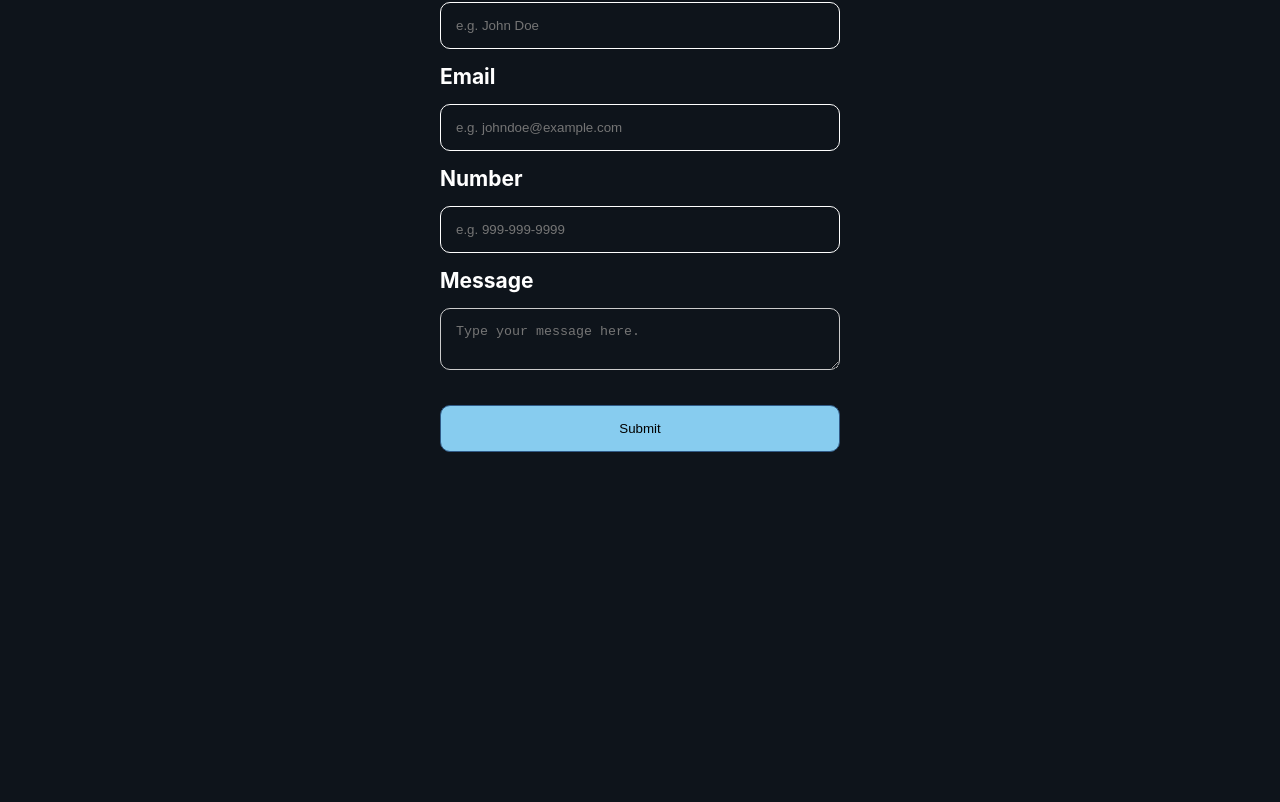
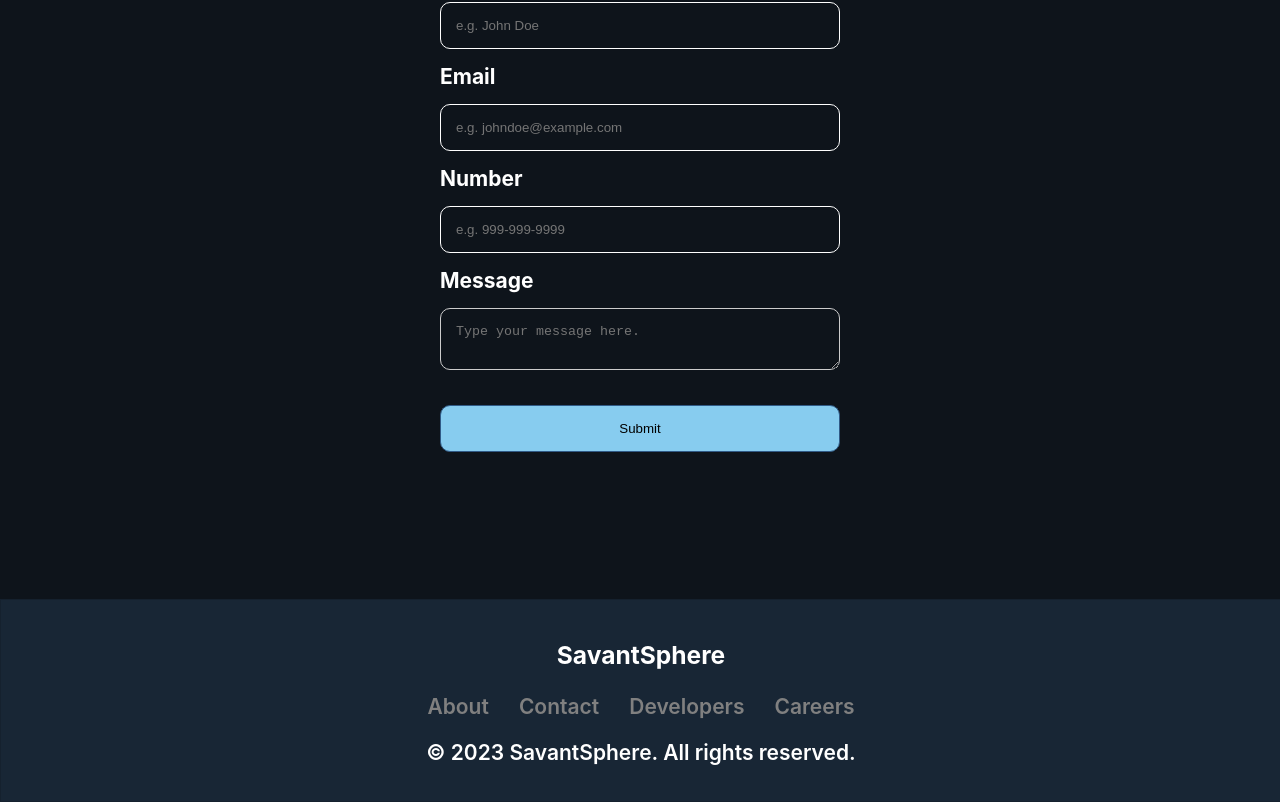
Before and after one commit to Norikaz/SavantSphere, a React (Create React App) app: page /contact in a window 1280 px wide. Shown: the part 264-1066 px from the top of the page. Before the commit the page ends 863 px from the top, so only its background shows below. Built offline with nearby package versions, Linux system fonts and the light colour scheme; a web font is replaced by a local one.

Commit message:
added footer to all pages

```diff
--- /dev/null
+++ b/src/components/Footer/index.tsx
@@ -0,0 +1,29 @@
+import React from 'react'
+import './styles/index.css'
+import { Link } from 'react-router-dom'
+import { ROUTES } from '../../root/routes-constants'
+
+const Footer = () => {
+	return (
+		<div className="footer-container">
+			<h3>SavantSphere</h3>
+			<ul className="footer-links">
+				<li>
+					<Link to={'/'}>About</Link>
+				</li>
+				<li>
+					<Link to={ROUTES.CONTACT_PAGE}>Contact</Link>
+				</li>
+				<li>
+					<Link to={'/'}>Developers</Link>
+				</li>
+				<li>
+					<Link to={'/'}>Careers</Link>
+				</li>
+			</ul>
+			<p>&copy; {new Date().getFullYear()} SavantSphere. All rights reserved.</p>
+		</div>
+	)
+}
+
+export default Footer
--- /dev/null
+++ b/src/components/Footer/styles/index.css
@@ -0,0 +1,31 @@
+.footer-container {
+	background-color: #182635;
+	color: #fff;
+	text-align: center;
+	/* position: fixed; */
+	bottom: 0;
+	width: 100%;
+	/* left: 0; */
+	z-index: 9999;
+	padding: 15px 0;
+	border: 1px #15212e solid;
+}
+
+.footer-links {
+	list-style-type: none;
+	padding: 0;
+}
+
+.footer-links li {
+	display: inline-block;
+	margin: 0 15px;
+}
+
+.footer-links a {
+	color: grey;
+	text-decoration: none;
+}
+
+.footer-links a:hover {
+	text-decoration: underline;
+}
--- a/src/components/Forms/SignUpForm/styles/index.css
+++ b/src/components/Forms/SignUpForm/styles/index.css
@@ -1,6 +1,6 @@
 .sign-up-container {
 	width: 400px;
-	margin: 7em auto;
+	margin: 9.1em auto;
 	text-align: left;
 }
 
--- a/src/index.css
+++ b/src/index.css
@@ -29,3 +29,9 @@ strong {
 code {
 	font-family: source-code-pro, Menlo, Monaco, Consolas, 'Courier New', monospace;
 }
+
+.navbar-spacing-global {
+	margin-top: 8em;
+	color: transparent;
+	user-select: none;
+}
--- a/src/pages/AndrewNorik/DevTeamOne.tsx
+++ b/src/pages/AndrewNorik/DevTeamOne.tsx
@@ -1,13 +1,14 @@
-import React from 'react';
-import AboutMe from '../../components/AboutMeAll/AboutMeNZ';
-import AboutMeAG from '../../components/AboutMeAll/AboutMeAG';
-import Carousel from '../../components/ui/Carousel';
-import TechStackDialog from '../../components/ui/TechStackDialog';
-import ExperienceAG from '../../components/AboutMeAll/ExperienceAG';
-import TechStackAG from '../../components/AboutMeAll/TechStackAG';
-import AGspacer from '../../components/AboutMeAll/AGspacer';
+import React from 'react'
+import AboutMe from '../../components/AboutMeAll/AboutMeNZ'
+import AboutMeAG from '../../components/AboutMeAll/AboutMeAG'
+import Carousel from '../../components/ui/Carousel'
+import TechStackDialog from '../../components/ui/TechStackDialog'
+import ExperienceAG from '../../components/AboutMeAll/ExperienceAG'
+import TechStackAG from '../../components/AboutMeAll/TechStackAG'
+import AGspacer from '../../components/AboutMeAll/AGspacer'
+import Footer from '../../components/Footer'
 
-import './styles/index.css';
+import './styles/index.css'
 
 const DevTeamOne = () => (
 	<>
@@ -22,7 +23,8 @@ const DevTeamOne = () => (
 		</div>
 		<ExperienceAG />
 		<TechStackAG />
+		<Footer />
 	</>
-);
+)
 
-export default DevTeamOne;
+export default DevTeamOne
--- a/src/pages/BestMatchPage/index.tsx
+++ b/src/pages/BestMatchPage/index.tsx
@@ -1,29 +1,30 @@
-import React, { useState } from 'react';
-import { Button } from '../../components/ui/button';
-import PartOne from '../../components/Forms/BestMatchForms/PartOne';
-import PartTwo from '../../components/Forms/BestMatchForms/PartTwo';
-import ProgressBar from '../../components/ui/ProgressBar';
+import React, { useState } from 'react'
+import { Button } from '../../components/ui/button'
+import PartOne from '../../components/Forms/BestMatchForms/PartOne'
+import PartTwo from '../../components/Forms/BestMatchForms/PartTwo'
+import ProgressBar from '../../components/ui/ProgressBar'
+import Footer from '../../components/Footer'
 
-import './styles/index.css';
+import './styles/index.css'
 
-const MAX_SLIDES = 2;
-const MIN_SLIDES = 1;
+const MAX_SLIDES = 2
+const MIN_SLIDES = 1
 
 const BestMatchPage = () => {
-	const [step, setStep] = useState(1);
+	const [step, setStep] = useState(1)
 	const [formOneOptions, setFormOneOptions] = useState({
 		skill: '',
 		description: '',
-	});
-	const [timeFrame, setTimeFrame] = useState('1');
+	})
+	const [timeFrame, setTimeFrame] = useState('1')
 
 	const onPrevSlide = () => {
-		setStep(step - 1);
-	};
+		setStep(step - 1)
+	}
 
 	const onNextSlide = () => {
-		setStep(step + 1);
-	};
+		setStep(step + 1)
+	}
 
 	return (
 		<>
@@ -33,38 +34,22 @@ const BestMatchPage = () => {
 					<ProgressBar value={`${step == 1 ? '50' : '100'}`} />
 				</header>
 				<form className="form-step-container">
-					{step == 1 && (
-						<PartOne
-							setFormOneOptions={setFormOneOptions}
-							formOptions={formOneOptions}
-						/>
-					)}
-					{step == 2 && (
-						<PartTwo setTimeFrame={setTimeFrame} timeFrame={timeFrame} />
-					)}
+					{step == 1 && <PartOne setFormOneOptions={setFormOneOptions} formOptions={formOneOptions} />}
+					{step == 2 && <PartTwo setTimeFrame={setTimeFrame} timeFrame={timeFrame} />}
 					<div className="step-controller">
-						<Button
-							className="match-form-btn"
-							onClick={onPrevSlide}
-							disabled={step == MIN_SLIDES}
-						>
+						<Button className="match-form-btn" onClick={onPrevSlide} disabled={step == MIN_SLIDES}>
 							previous
 						</Button>
-						<Button
-							className="match-form-btn"
-							onClick={onNextSlide}
-							disabled={step == MAX_SLIDES}
-						>
+						<Button className="match-form-btn" onClick={onNextSlide} disabled={step == MAX_SLIDES}>
 							next
 						</Button>
-						{step == 2 && (
-							<Button className="match-form-btn submit">submit</Button>
-						)}
+						{step == 2 && <Button className="match-form-btn submit">submit</Button>}
 					</div>
 				</form>
 			</div>
+			<Footer />
 		</>
-	);
-};
+	)
+}
 
-export default BestMatchPage;
+export default BestMatchPage
--- a/src/pages/BestMatchPage/styles/index.css
+++ b/src/pages/BestMatchPage/styles/index.css
@@ -1,6 +1,6 @@
 .form-container {
 	width: 950px;
-	margin: 10em auto;
+	margin: 5.8em auto;
 	background-color: rgba(13, 13, 13, 0.703);
 	color: white;
 	border: 1px solid rgb(169, 162, 162);
--- a/src/pages/ContactPage.tsx
+++ b/src/pages/ContactPage.tsx
@@ -1,12 +1,14 @@
-import React from 'react';
-import ContactForm from '../components/Forms/ContactForm';
+import React from 'react'
+import ContactForm from '../components/Forms/ContactForm'
+import Footer from '../components/Footer'
 
 const ContactPage = () => {
 	return (
 		<div>
 			<ContactForm />
+			<Footer />
 		</div>
-	);
-};
+	)
+}
 
-export default ContactPage;
+export default ContactPage
--- a/src/pages/HomePage.tsx
+++ b/src/pages/HomePage.tsx
@@ -1,11 +1,16 @@
 import React from 'react'
 import { Button } from 'src/components/ui/button'
+import Footer from '../components/Footer'
 
 const HomePage = () => {
 	return (
 		<div>
 			<p>This will be the landing page for our webapp</p>
-			<Button variant="outline">EXAMPLE BUTTON</Button>
+			<p>
+				Lorem ipsum dolor sit amet consectetur adipisicing elit. Odit eligendi labore provident ex officiis sint a soluta ab, cum nisi at non illum
+				itaque quae, corporis vel vero, quas voluptatum.
+			</p>
+			<Footer />
 		</div>
 	)
 }
--- a/src/pages/SignUpPage.tsx
+++ b/src/pages/SignUpPage.tsx
@@ -1,12 +1,14 @@
-import React from 'react';
-import SignUpForm from '../components/Forms/SignUpForm/index';
+import React from 'react'
+import SignUpForm from '../components/Forms/SignUpForm/index'
+import Footer from '../components/Footer'
 
 const SignUpPage = () => {
 	return (
 		<div>
 			<SignUpForm />
+			<Footer />
 		</div>
-	);
-};
+	)
+}
 
-export default SignUpPage;
+export default SignUpPage
--- a/src/pages/TasneemSamiul/DevTeamTwo.tsx
+++ b/src/pages/TasneemSamiul/DevTeamTwo.tsx
@@ -1,12 +1,15 @@
-import React from 'react';
-import AboutMeSam from '../../components/AboutMeAll/AboutMeSamTas';
+import React from 'react'
+import AboutMeSam from '../../components/AboutMeAll/AboutMeSamTas'
+import Footer from '../../components/Footer'
 
 const DevTeamTwo = () => {
 	return (
 		<>
 			<AboutMeSam />
+			<div className="navbar-spacing-global">.</div>
+			<Footer />
 		</>
-	);
-};
+	)
+}
 
-export default DevTeamTwo;
+export default DevTeamTwo
```
